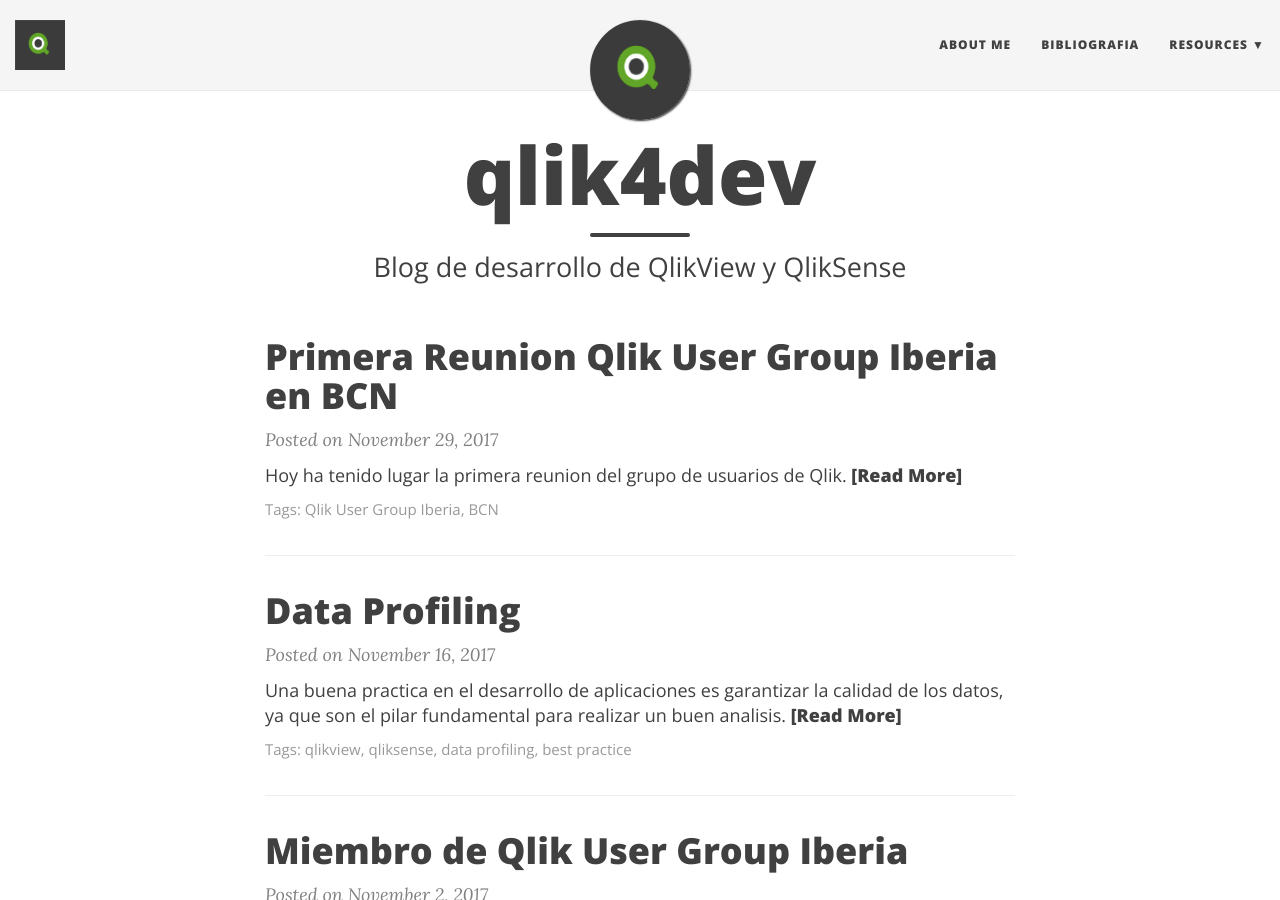
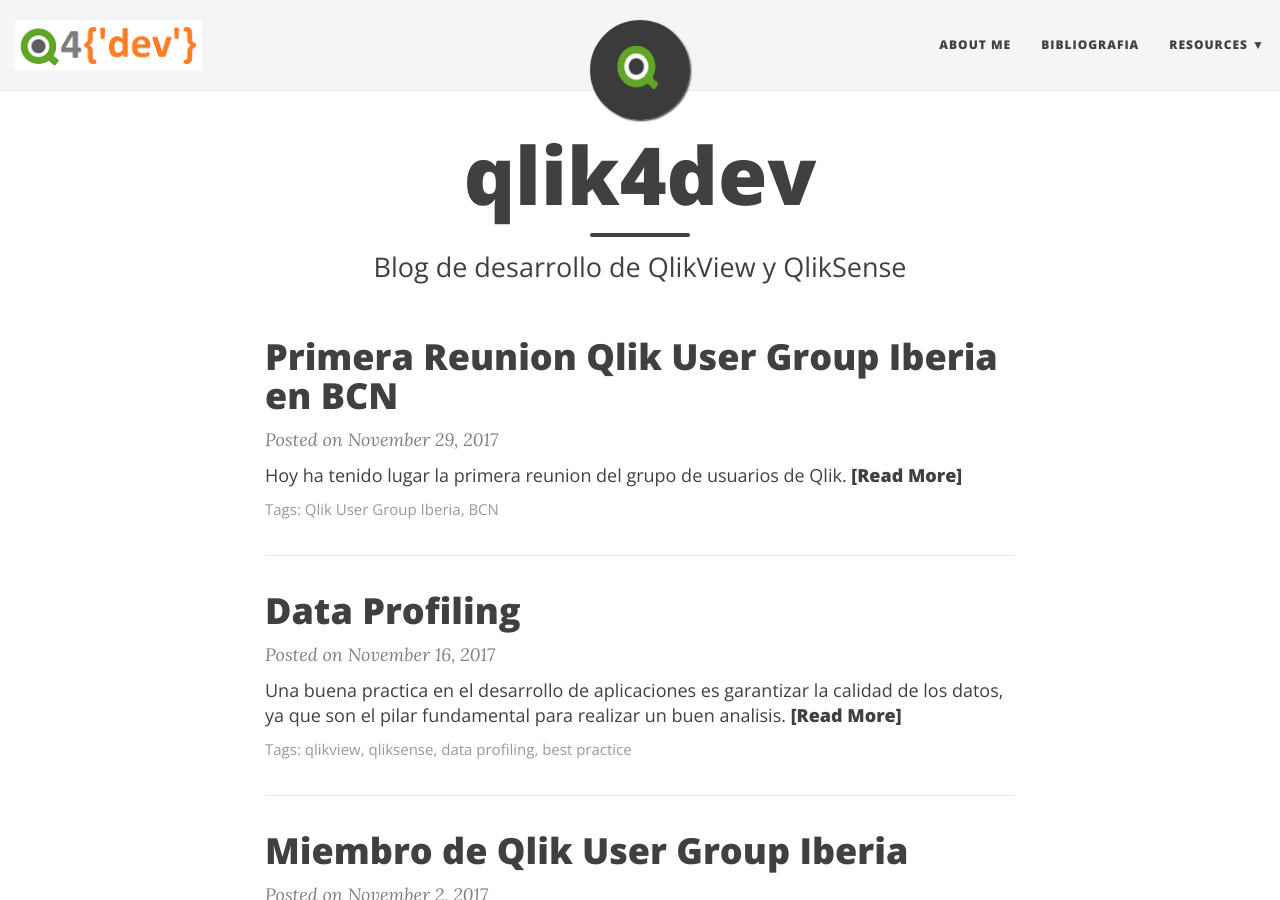
Before and after one commit to aguito/qlik4dev, a Jekyll site: the page built from index.html, in a window 1280 px wide and 900 px high. Built offline with Jekyll 4.4.1, drawn with Linux system fonts in a browser that asks for light colours; nearby versions of some CDN libraries; the list of posts is cut into pages by our own code.

Commit message:
Update Config

```diff
--- a/_config.yml
+++ b/_config.yml
@@ -44,7 +44,7 @@
 
 # If you want to have an image logo in the top-left corner instead of the title text,
 # then specify the following parameter
-title-img: "/img/avatar-icon.png"
+title-img: "/img/Qlik4dev.png"
 
 # --- Background colour/image options --- #
 
```
